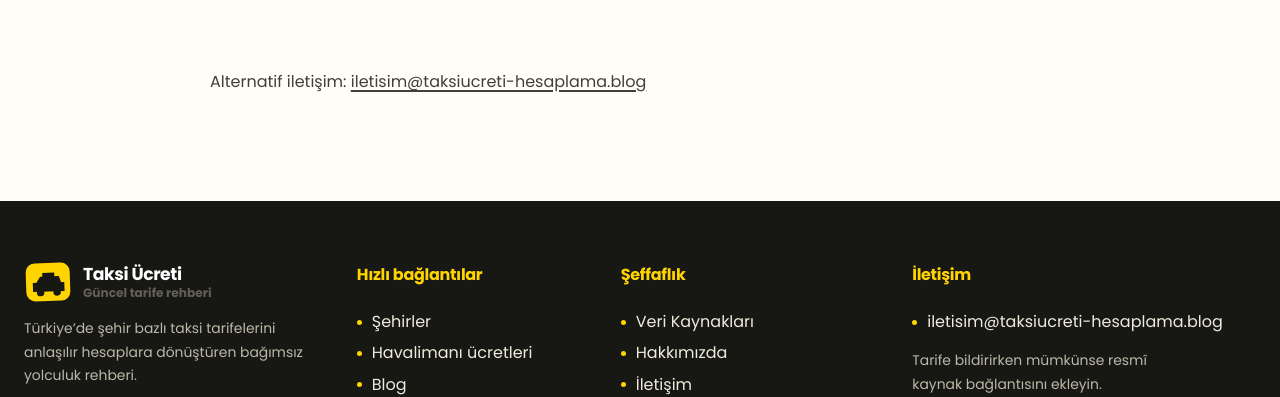
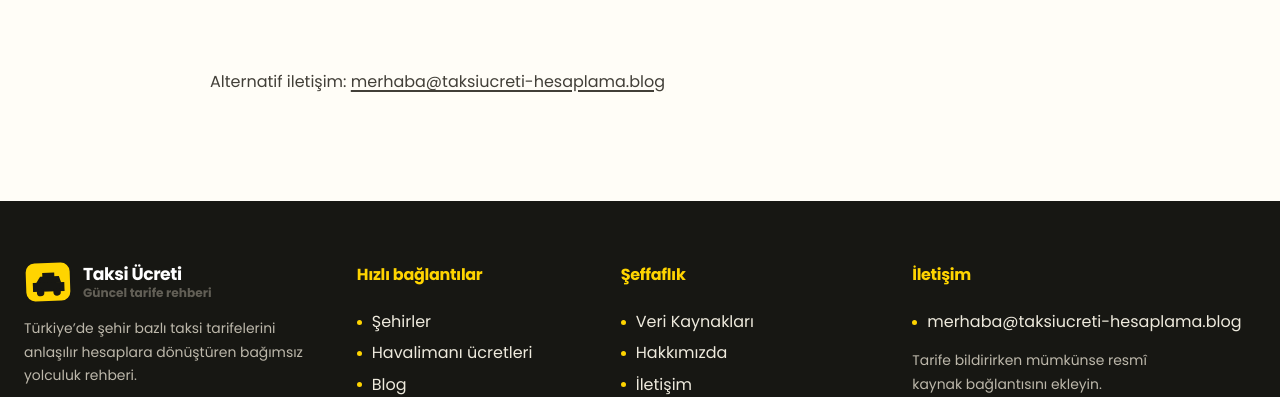
Before and after one commit to arslanwebx/taksi-ucreti-hesaplama, a Next.js app: page /iletisim in a window 1280 px wide. Shown: the part 1051-1448 px from the top of the page. Built offline with nearby package versions, Linux system fonts and the light colour scheme.

Commit message:
Contact form updated

```diff
--- a/components/ContactForm.tsx
+++ b/components/ContactForm.tsx
@@ -1,8 +1,9 @@
 'use client';
 
 import { useState } from 'react';
+import { site } from '@/src/data/site';
 
-const formEndpoint = process.env.NEXT_PUBLIC_FORM_ENDPOINT;
+const formEndpoint = process.env.NEXT_PUBLIC_FORM_ENDPOINT ?? `https://formsubmit.co/ajax/${site.contactEmail}`;
 
 type FormSubmitResponse = {
   success?: boolean | string;
--- a/src/data/pages.ts
+++ b/src/data/pages.ts
@@ -75,7 +75,7 @@ export const pages: readonly PolicyPage[] = [
   ]},
   {heading:'Talepleriniz ve iletişim',paragraphs:[
     'Hakkınızda gönderdiğiniz iletişim verilerine erişme, yanlış bilgiyi düzeltme veya uygun koşullarda silme talebinizi iletebilirsiniz. Talebin size ait olduğunu doğrulamak için makul ek bilgi istenebilir.',
-    'Analitik ölçümü tarayıcı ayarları, içerik engelleyici veya Google Analytics devre dışı bırakma araçlarıyla sınırlandırabilirsiniz. Gizlilik soruları için iletişim sayfasını ya da iletisim@taksiucreti-hesaplama.blog adresini kullanın.'
+    'Analitik ölçümü tarayıcı ayarları, içerik engelleyici veya Google Analytics devre dışı bırakma araçlarıyla sınırlandırabilirsiniz. Gizlilik soruları için iletişim sayfasını ya da merhaba@taksiucreti-hesaplama.blog adresini kullanın.'
   ],links:[{label:'İletişim sayfası',href:'/iletisim/'}]}
  ]},
 
--- a/src/data/site.ts
+++ b/src/data/site.ts
@@ -3,7 +3,7 @@ export const site = {
   url: 'https://taksiucreti-hesaplama.blog',
   titlePattern: '%s | Taksi Ücreti Hesaplama',
   description: 'Şehrinizi ve mesafeyi seçerek güncel taksi ücretini hesaplayın. Açılış, kilometre, indi bindi ve bekleme tarifelerini inceleyin.',
-  contactEmail: 'iletisim@taksiucreti-hesaplama.blog',
+  contactEmail: 'merhaba@taksiucreti-hesaplama.blog',
   author: { name: 'Oğuzhan Arslan', url: '/yazar/oguzhan-arslan/' },
   publisher: 'Taksi Ücreti Hesaplama',
   analyticsId: 'G-9DE2SY0711',
--- a/worker/index.ts
+++ b/worker/index.ts
@@ -2,7 +2,7 @@ interface AssetBinding { fetch(request: Request): Promise<Response> }
 interface Env { ASSETS: AssetBinding; CONTACT_WEBHOOK_URL?: string }
 const allowedSubjects = new Set(['Tarife hatası bildir','Hesaplama sorunu','İçerik düzeltme talebi','Genel iletişim']);
 const SITE_VERSION = 'next-2026-07-16.1';
-const CONTACT_EMAIL = 'iletisim@taksiucreti-hesaplama.blog';
+const CONTACT_EMAIL = 'merhaba@taksiucreti-hesaplama.blog';
 const rateLimits = new Map<string,{ count:number; resetAt:number }>();
 const json=(body:object,status=200,extraHeaders:Record<string,string>={})=>new Response(JSON.stringify(body),{status,headers:{'content-type':'application/json; charset=utf-8','cache-control':'no-store','x-site-version':SITE_VERSION,...extraHeaders}});
 export default {
```
Also changed, not shown: 1 other file (tests, documents, lock files or other folders).
